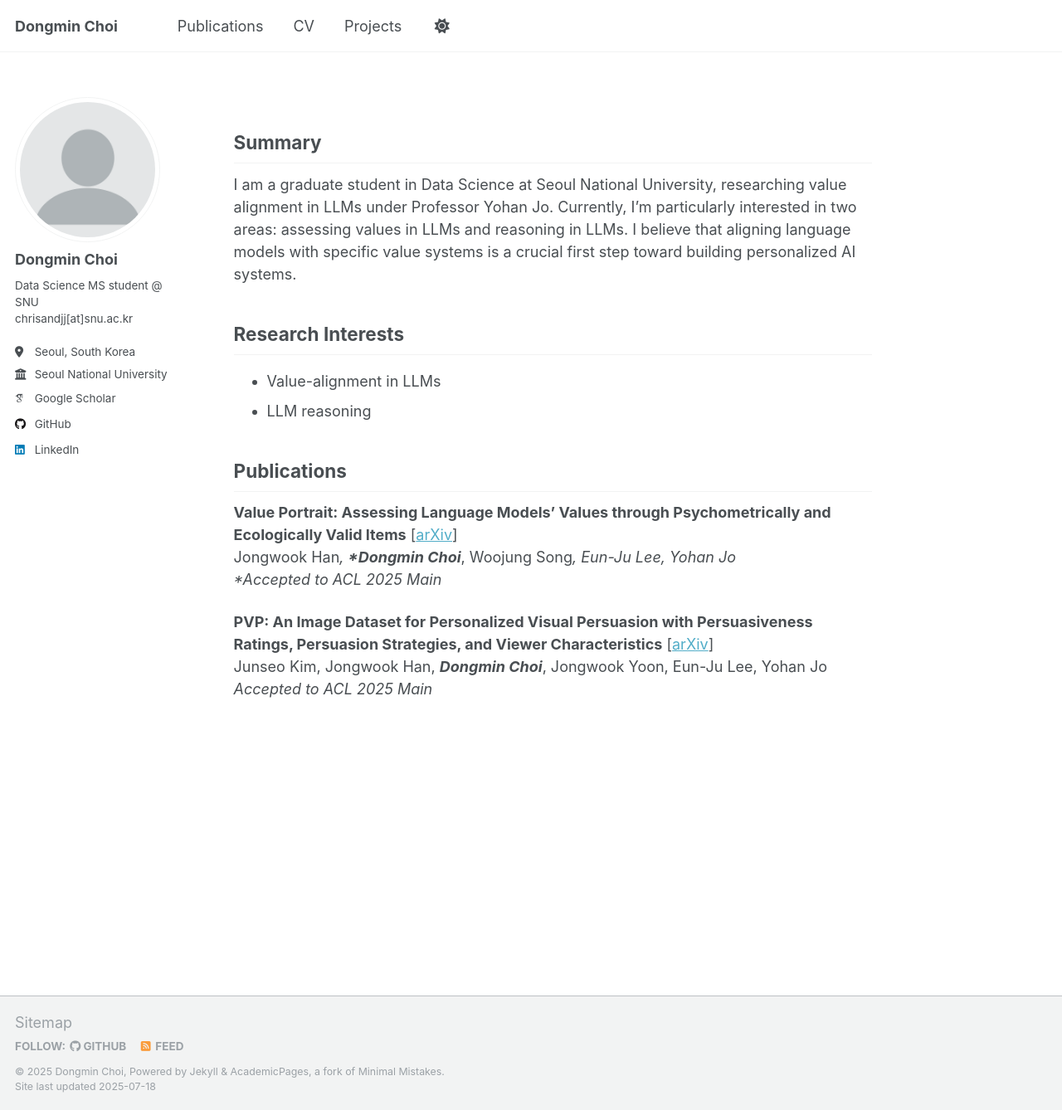
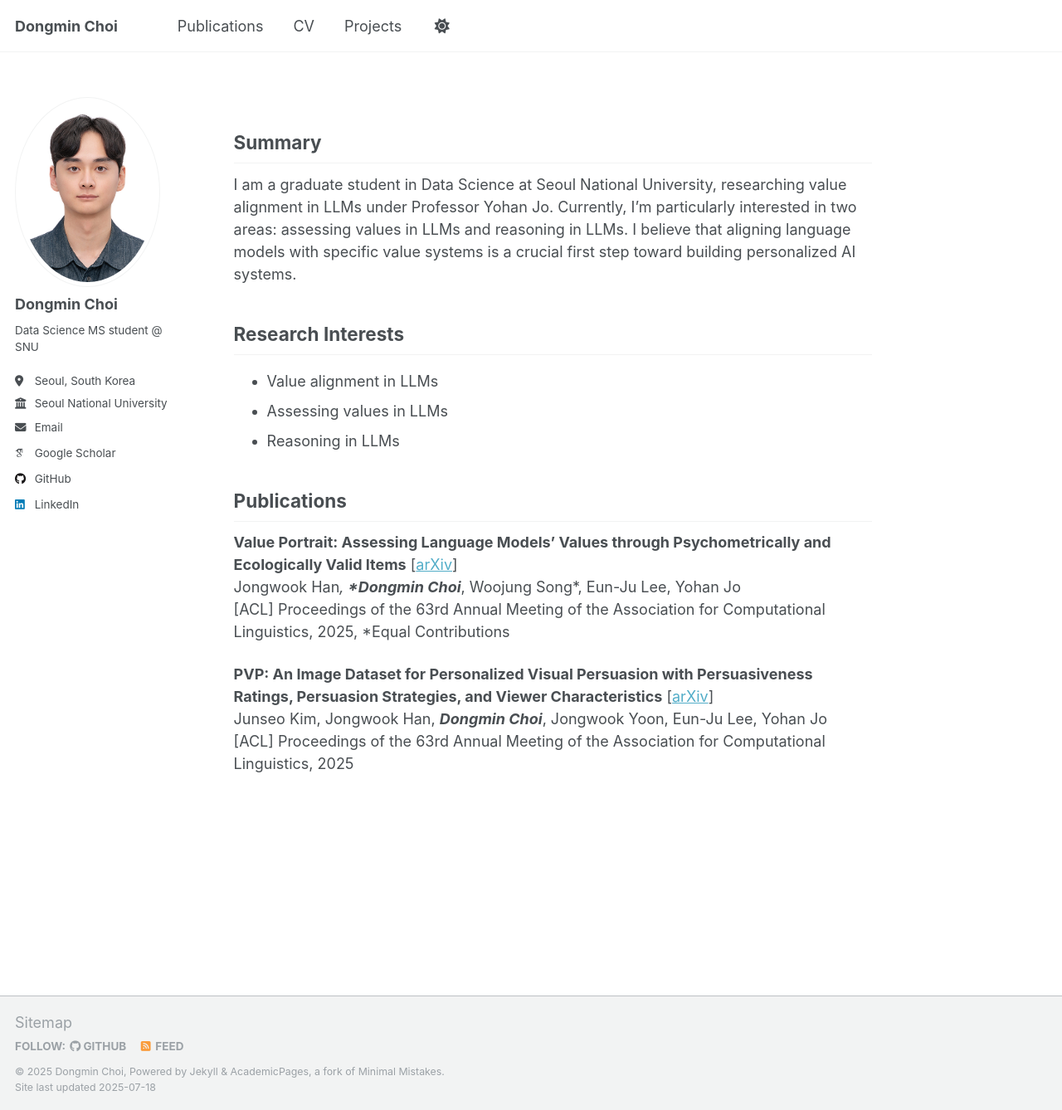
Before and after one commit to unknownburphy/unknownburphy.github.io, a Jekyll site: the page built from _pages/about.md, in a window 1280 px wide and 1338 px high. Shown: the whole window at 83% size. Built offline with Jekyll 4.4.1, drawn with Linux system fonts in a browser that asks for light colours; some web fonts are replaced.

Commit message:
fix: fix bug at publciations and cv

```diff
--- a/_config.yml
+++ b/_config.yml
@@ -22,14 +22,14 @@ repository               : "unknownburphy/unknownburphy.github.io"
 #               Additional customization can be done by editing /_includes/author-profile.html
 author:
   # Biographic information
-  avatar           : "profile.png"
+  avatar           : "cdm_profile.jpg"
   name             : "Dongmin Choi"
   pronouns         : # example: "she/her"
-  bio              : "Data Science MS student @ SNU<br/>chrisandjj[at]snu.ac.kr"
+  bio              : "Data Science MS student @ SNU"
   location         : "Seoul, South Korea"
   employer         : "Seoul National University"
   uri              : # URL
-  email            : # URL
+  email            : "chrisandjj[at]snu.ac.kr"
 
   # Academic websites
   arxiv            : # URL - Update with the correct link to your profile
--- a/_pages/about.md
+++ b/_pages/about.md
@@ -13,15 +13,16 @@ I am a graduate student in Data Science at Seoul National University, researchin
 
 ## Research Interests
 
-* Value-alignment in LLMs
-* LLM reasoning
+* Value alignment in LLMs
+* Assessing values in LLMs
+* Reasoning in LLMs
 
 ## Publications
 
-**Value Portrait: Assessing Language Models' Values through Psychometrically and Ecologically Valid Items** [[arXiv](https://arxiv.org/)]
+**Value Portrait: Assessing Language Models' Values through Psychometrically and Ecologically Valid Items** [[arXiv](https://arxiv.org/abs/2505.01015)]
 Jongwook Han*, ***Dongmin Choi***, Woojung Song*, Eun-Ju Lee, Yohan Jo
-*Accepted to ACL 2025 Main*
+[ACL] Proceedings of the 63rd Annual Meeting of the Association for Computational Linguistics, 2025, *Equal Contributions
 
-**PVP: An Image Dataset for Personalized Visual Persuasion with Persuasiveness Ratings, Persuasion Strategies, and Viewer Characteristics** [[arXiv](https://arxiv.org/)]
+**PVP: An Image Dataset for Personalized Visual Persuasion with Persuasiveness Ratings, Persuasion Strategies, and Viewer Characteristics** [[arXiv](https://arxiv.org/abs/2506.00481)]
 Junseo Kim, Jongwook Han, ***Dongmin Choi***, Jongwook Yoon, Eun-Ju Lee, Yohan Jo
-*Accepted to ACL 2025 Main*
+[ACL] Proceedings of the 63rd Annual Meeting of the Association for Computational Linguistics, 2025
```
Also changed, not shown: _pages/cv.md (+1 -1 lines), _pages/publications.html (+4 -4 lines), 1 other file.
